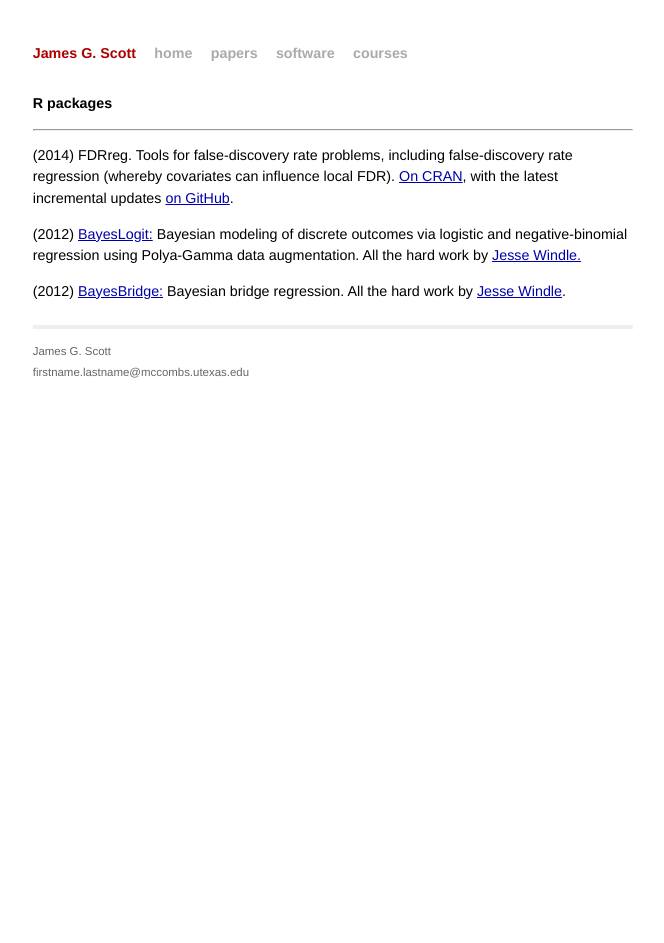
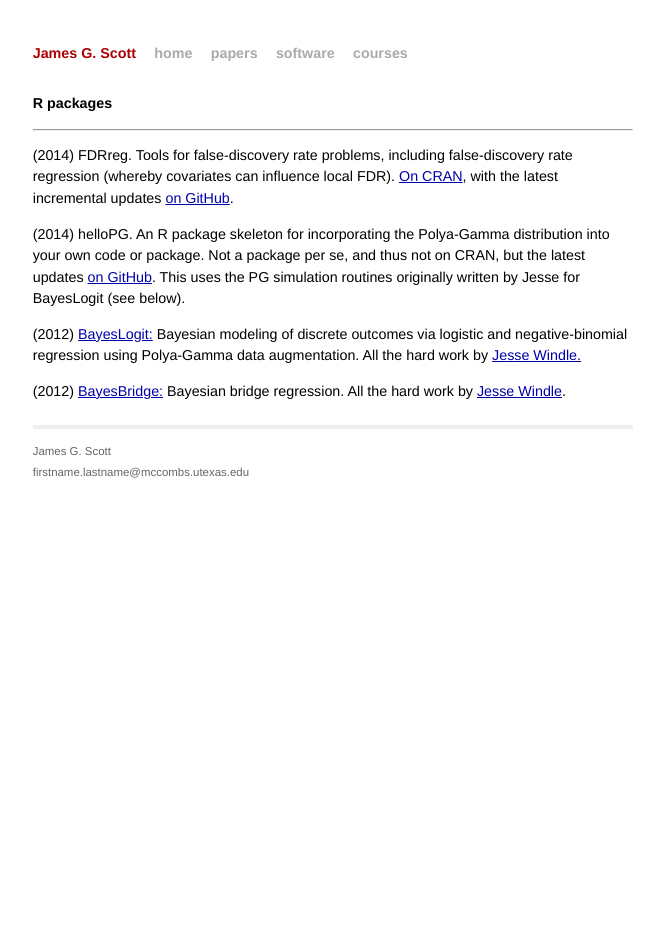
Before and after one commit to ravgotrasahil/ravgotrasahil-github.io, a Jekyll site: the page built from software.md, in a window 1280 px wide. Shown: the whole page, without its empty margins (307-971 px from the left). Built offline with Jekyll 4.4.1, drawn with Linux system fonts in a browser that asks for light colours; Markdown is read by kramdown in place of the engine named in the settings.

Commit message:
added helloPG to software page

```diff
--- a/software.md
+++ b/software.md
@@ -12,6 +12,8 @@ local FDR). [On CRAN](http://cran.r-project.org/web/packages/FDRreg/index.html),
 with the latest incremental updates
 [on GitHub](https://github.com/jgscott/FDRreg).
 
+(2014) helloPG.  An R package skeleton for incorporating the Polya-Gamma distribution into your own code or package.  Not a package per se, and thus not on CRAN, but the latest updates [on GitHub](https://github.com/jgscott/helloPG).  This uses the PG simulation routines originally written by Jesse for BayesLogit (see below).
+
 (2012) [BayesLogit:][1] Bayesian modeling of discrete outcomes via
 logistic and negative-binomial regression using Polya-Gamma data
 augmentation. All the hard work by [Jesse Windle. ][2]
```
